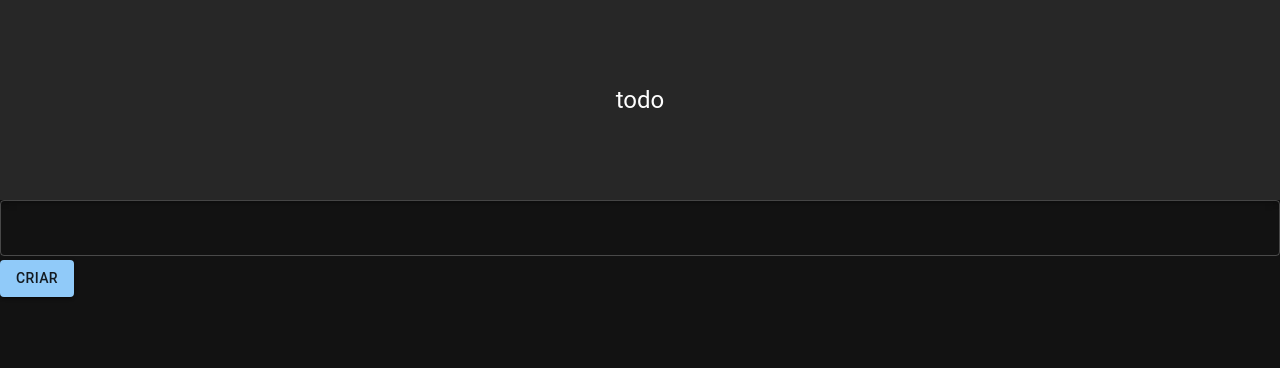
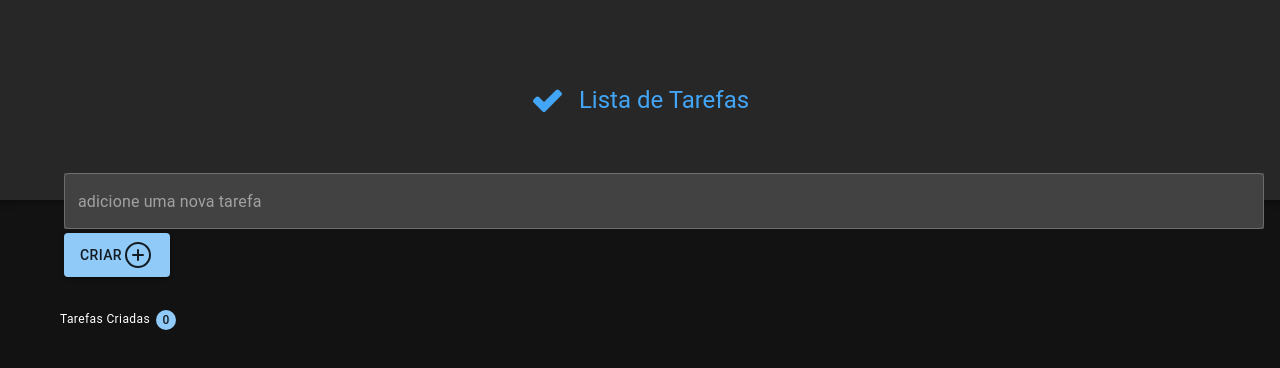
Before and after one commit to jhonathandsg10/APP-TODO-LIST, a React (Vite) app: page / in a window 1280 px wide. Shown: the top 368 px of the page. Built offline with nearby package versions, Linux system fonts and the light colour scheme.

Commit message:
estruturando layout

```diff
--- a/package.json
+++ b/package.json
@@ -15,6 +15,7 @@
     "@emotion/styled": "^11.10.8",
     "@mui/material": "^5.12.3",
     "@mui/styled-engine-sc": "^5.12.0",
+    "@phosphor-icons/react": "^2.0.9",
     "json-server": "^0.17.3",
     "react": "^18.2.0",
     "react-dom": "^18.2.0",
--- a/src/App.tsx
+++ b/src/App.tsx
@@ -1,7 +1,8 @@
 import { ThemeProvider, createTheme } from '@mui/material/styles';
 import CssBaseline from '@mui/material/CssBaseline';
-import { AppBar, Button, Grid, TextField, Toolbar, Typography } from '@mui/material/index';
+import { AppBar, Badge, Button, Container, Grid, TextField, Toolbar, Typography, colors } from '@mui/material/index';
 import { dark } from '@mui/material/styles/createPalette';
+import { CheckFat, PlusCircle, Rocket } from '@phosphor-icons/react';
 
 
 const darkTheme = createTheme({
@@ -16,32 +17,68 @@ function App() {
   return (
     <ThemeProvider theme={darkTheme}>
       <CssBaseline />
-      <AppBar position = "static">
+      <AppBar position="static">
         <Toolbar sx={{
-          paddingTop:theme.spacing(2),
-          paddingBottom:theme.spacing(2),
-          display:"flex",
-          justifyContent:'center',
-          alignItems:'center',
-          '@media all':{
-            minHeight:200,
+          paddingTop: theme.spacing(2),
+          paddingBottom: theme.spacing(2),
+          display: "flex",
+          justifyContent: 'center',
+          alignItems: 'center',
+          '@media all': {
+            minHeight: 200,
           }
 
         }}>
-            <Typography variant = "h5" component="h1">todo</Typography>
+          <Typography variant="h5" component="h1" sx={{
+            display: 'flex',
+            alignItems: 'center',
+            gap: theme.spacing(2),
+            color: theme.palette.primary.light
+          }}><CheckFat size={32} weight='fill' /><span> Lista de Tarefas</span>
+          </Typography>
         </Toolbar>
       </AppBar>
       <main>
-          <Grid container spacing={theme.spacing(0.5)}>
-              <Grid item xl={8}  sm={12}>
-                <TextField name='task' fullWidth>
+        <Container sx={{
+          position: 'relative',
 
-                </TextField>
+        }}>
+          <Grid container spacing={theme.spacing(0.5)} sx={{
+            position: 'absolute',
+            top: '-27px',
+          }}>
+            <Grid item xl={10} sm={12}>
+              <TextField placeholder='adicione uma nova tarefa' variant='outlined' name='task' fullWidth sx={{
+                backgroundColor: colors.grey[800]
+              }}>
+
+
+              </TextField>
+            </Grid>
+            <Grid item xl={2} sm={12}>
+              <Button variant='contained' sx={{
+                height: '100%'
+              }}><span>Criar</span><PlusCircle size={32} />
+
+              </Button>
+            </Grid>
+            <Grid container spacing={theme.spacing(1)} sx={{
+              marginTop:'25px'
+            }}>
+              <Grid item>
+                <Typography variant="caption"sx={{
+                  display:'flex',
+                  alignItems:"center",
+                  gap:theme.spacing(2)
+                }}>
+                  <span>Tarefas Criadas</span>
+                  <Badge color='primary' badgeContent={0} showZero></Badge>
+                </Typography>
+
               </Grid>
-              <Grid item xl={4} sm={12}>
-                <Button variant='contained'>Criar</Button>
-              </Grid>
+            </Grid>
           </Grid>
+        </Container>
       </main>
 
     </ThemeProvider>
```
Also changed, not shown: 1 other file (tests, documents, lock files or other folders).
